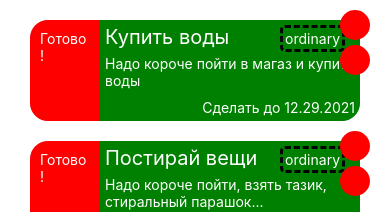
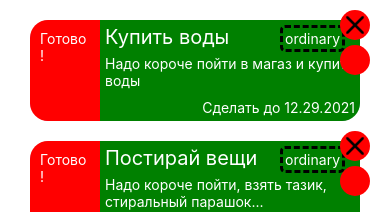
Before and after one commit to PimonovDaniil/taskManager, a React Native app: screen / in a window 390 px wide. Shown: the top 212 px of the page. Built offline with nearby package versions, Linux system fonts and the light colour scheme.

Commit message:
Добавил иконку к кнопке удаления

```diff
--- a/components/Task/Task.js
+++ b/components/Task/Task.js
@@ -2,6 +2,7 @@ import React, {useState} from 'react';
 import type {Node} from 'react';
 import {
   Alert,
+  Image,
   SafeAreaView,
   StyleSheet,
   TouchableWithoutFeedback,
@@ -13,14 +14,17 @@ import TaskInformationComponent from './TaskComponents/TaskInformationComponent'
 
 const Task: () => Node = ({el, deleteTask}) => {
   const buttonDelitePress = () =>
-    Alert.alert('уведомление', 'рил удалить задачу?', [
+    Alert.alert('Предупреждение', 'Вы уверены что хотите удалить задачу?', [
       {text: 'Удалить', onPress: () => deleteTask(el.key)},
       {text: 'Отмена'},
     ]);
   return (
     <SafeAreaView>
       <TouchableWithoutFeedback onPress={() => buttonDelitePress()}>
-        <View style={[styles.roundStyle, {top: 40}]} />
+        <Image
+          style={[styles.roundStyle, {top: 40}]}
+          source={require('../../icons/window_close_icon.c7Joj.png')}
+        />
       </TouchableWithoutFeedback>
       <View style={[styles.roundStyle, {top: 75}]} />
       <View style={styles.taskStyle}>
```
Also changed, not shown: icons/window_close_icon.c7Joj.png (added).
